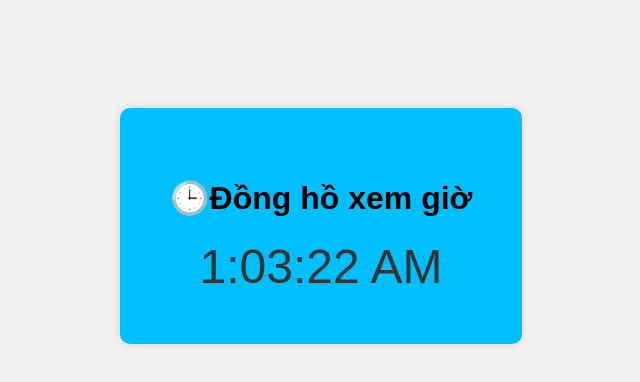
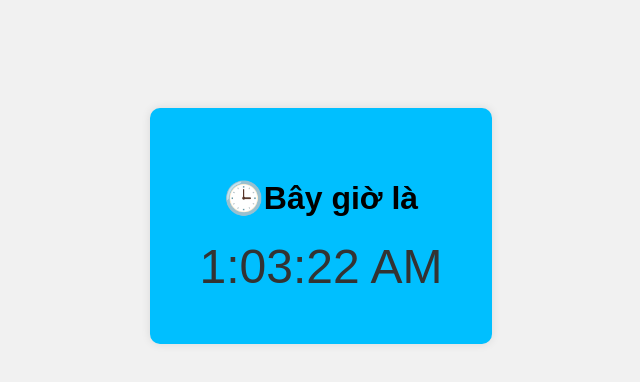
Before and after one commit to Penguinnyun/PTPM, a plain HTML site: page index.html in a window 1280 px wide. Shown: the whole page, without its empty margins (319-959 px from the left). Drawn offline with Linux system fonts and the light colour scheme.

Commit message:
Bây giờ là

```diff
--- a/index.html
+++ b/index.html
@@ -7,7 +7,7 @@
   </head>
   <body>
     <div class="clock-container">
-      <h1>🕒Đồng hồ xem giờ</h1>
+      <h1>🕒Bây giờ là</h1>
       <div id="clock">00:00:00</div>
     </div>
     <script src="script.js"></script>
```
